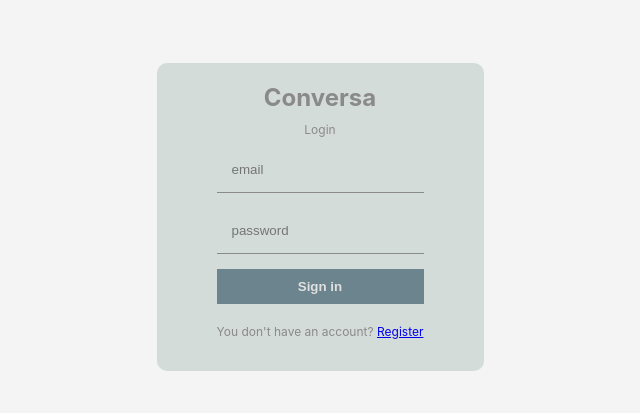
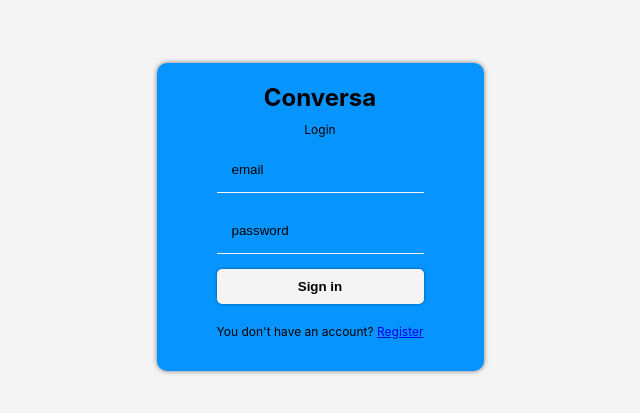
Before and after one commit to itsleonardog/conversa, a React (Create React App) app: page /login in a window 1280 px wide. Shown: the part 183-596 px from the top of the page, without its empty margins (320-960 px from the left). Built offline with nearby package versions, Linux system fonts and the light colour scheme; no server answers.

Commit message:
form color reset

```diff
--- a/src/style.scss
+++ b/src/style.scss
@@ -24,22 +24,23 @@
   justify-content: center;
 
   .formWrapper {
-    background-color: #D4DCDA; // here
+    background-color: #0695FF;
     padding: 20px 60px;
     border-radius: 10px;
     display: flex;
     flex-direction: column;
     gap: 10px;
     align-items: center;
+    box-shadow: 0 0 5px rgba(0, 0, 0, 0.5);
 
     .logo {
-      color: #8A8A8A;
+      color: black;
       font-weight: bold;
       font-size: 24px;
     }
 
     .title {
-      color: #8A8A8A;
+      color: black;
       font-size: 12px;
     }
 
@@ -49,26 +50,32 @@
       gap: 15px;
 
       input {
-        background-color: #D4DCDA;
+        background-color: #0695FF;
         padding: 15px;
         border: none;
-        border-bottom: 1px solid #8A8A8A;
+        border-bottom: 1px solid #F4F4F4;
+      }
+
+      input::placeholder {
+        color: black;
       }
 
       button {
-        background-color: #6C848D;
-        color: #E0E0E0;
+        background-color: #F4F4F4;
+        border-radius: 5px;
+        color: black;
         padding: 10px;
         font-weight: bold;
         border: none;
         cursor: pointer;
+        box-shadow: 0 0 3px rgba(0, 0, 0, 0.5);;
       }
 
       label {
         display: flex;
         align-items: center;
         gap: 10px;
-        color: #8A8A8A;
+        color: black;
         font-size: 12px;
         cursor: pointer;
 
@@ -79,12 +86,14 @@
     }
 
     p {
-      color: #8A8A8A;
+      color: black;
       font-size: 12px;
       margin-top: 10px;
     }
   }
 }
+
+// you are here!
 
 .home {
   background-color: #F4F4F4;
```
